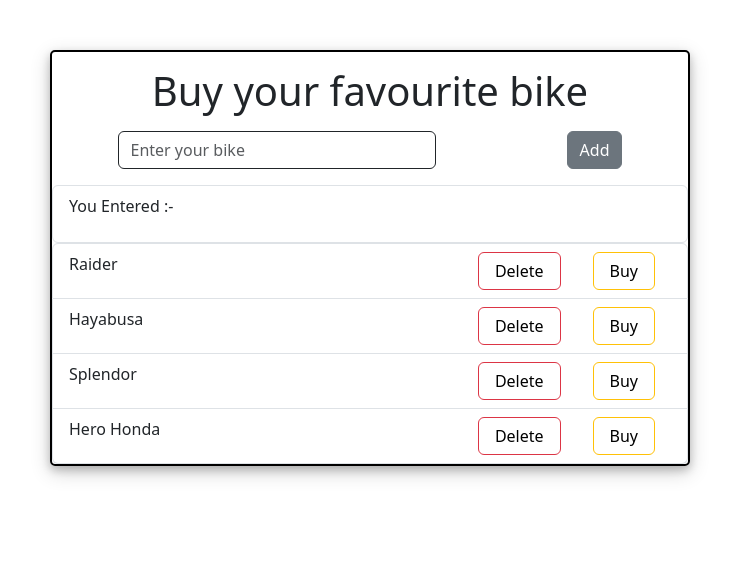
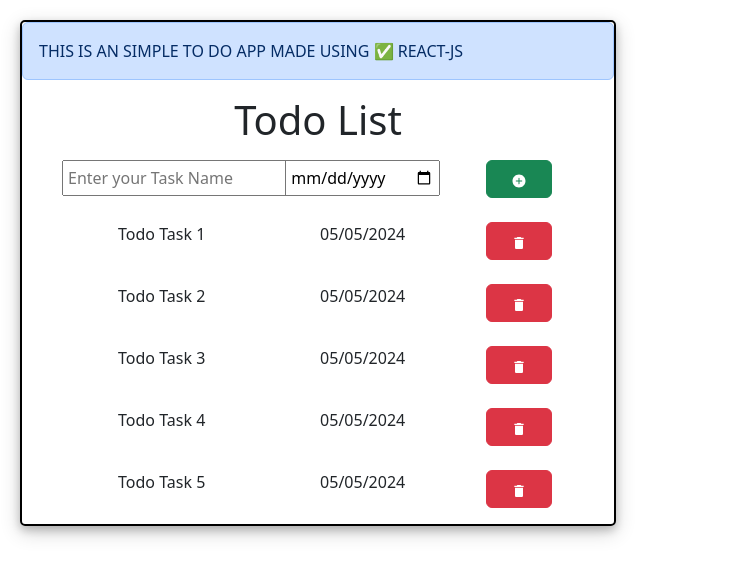
Before and after one commit to pritesh-1998/React-js, a React (Vite) app in the folder bootstrap-1/: page / in a window 1280 px wide. Shown: the top 576 px of the page, without its empty margins (0-747 px from the left). Built offline with nearby package versions, Linux system fonts and the light colour scheme.

Commit message:
completed todo and Calculator

```diff
--- a/bootstrap-1/package.json
+++ b/bootstrap-1/package.json
@@ -12,7 +12,10 @@
   "dependencies": {
     "bootstrap": "^5.3.3",
     "react": "^18.2.0",
-    "react-dom": "^18.2.0"
+    "react-dom": "^18.2.0",
+    "react-icons": "^5.2.1",
+    "sweetalert2": "^11.11.0",
+    "sweetalert2-react-content": "^5.0.7"
   },
   "devDependencies": {
     "@types/react": "^18.2.66",
--- a/bootstrap-1/src/App.css
+++ b/bootstrap-1/src/App.css
@@ -1,10 +1,9 @@
-/* #root {
-  max-width: 1280px;
-  margin: 0 auto;
-  padding: 2rem;
-  text-align: center;
-}
+ #root {
+   display: flex;
+   flex-wrap: wrap;
+ }
 
+ /*
 .logo {
   height: 6em;
   padding: 1.5em;
--- a/bootstrap-1/src/App.jsx
+++ b/bootstrap-1/src/App.jsx
@@ -16,14 +16,22 @@ function App() {
   // const [count, setCount] = useState(0)
   let bikes = ["Raider", "Hayabusa", "Splendor", "Hero Honda"];
   return (
-    <Container>
-      {/* <Clock /> */}
-      {/* <Healthyfood /> */}
-      {/* <Todo /> */}
-      {/* <Calc /> */}
-      <List Listitems={bikes} />
-      {/* <Heading heading={"Good Morning"} /> */}
-    </Container>
+    <>
+      {/* <Container>
+        <Clock />
+        <Healthyfood />
+      </Container> */}
+      <Container>
+        <Todo />
+      </Container>
+      {/* <Container>
+        <Calc />
+      </Container>
+      <Container>
+        <List Listitems={bikes} />
+        <Heading heading={"Good Morning"} />
+      </Container> */}
+    </>
   )
 }
 
--- a/bootstrap-1/src/components/Container.module.css
+++ b/bootstrap-1/src/components/Container.module.css
@@ -1,7 +1,7 @@
 .maincontainer {
     border: 2px solid black;
     border-radius: 5px;
-    margin: 50px;
+    margin: 20px;
     max-width: 50%;
     box-shadow: 0 4px 8px 0 rgba(0, 0, 0, 0.2), 0 6px 20px 0 rgba(0, 0, 0, 0.19);
 
--- a/bootstrap-1/src/components/Heading.module.css
+++ b/bootstrap-1/src/components/Heading.module.css
@@ -1,6 +1,7 @@
 .h1Class {
     text-align: center;
     margin-top: 15px;
+    padding: 20px;
     margin-bottom: 15px;
     /* background-color: aqua; */
 }
--- a/bootstrap-1/src/components/Todo.jsx
+++ b/bootstrap-1/src/components/Todo.jsx
@@ -1,27 +1,73 @@
+/* eslint-disable no-unused-vars */
+import { useState } from "react";
 import Alert from "./alert"
 import SingleTodo from "./TodoSingleItem"
+import { IoIosAddCircle } from "react-icons/io";
+import Swal from 'sweetalert2'
+import withReactContent from 'sweetalert2-react-content'
+const MySwal = withReactContent(Swal)
+
+// Try me!
 
 export default function Todo() {
+    let initialtodo = [{ id: 1, name: "Todo Task 1", date: "05/05/2024" }, { id: 2, name: "Todo Task 2", date: "05/05/2024" }, { id: 3, name: "Todo Task 3", date: "05/05/2024" }, { id: 4, name: "Todo Task 4", date: "05/05/2024" }, { id: 5, name: "Todo Task 5", date: "05/05/2024" }];
+    let [todo, setTodoList] = useState(initialtodo);
+    let [todoName, setTodoName] = useState("");
+    let [todoDate, setTodoDate] = useState("");
 
-    let todo = [{ id: 1, name: "Todo Task 1", date: "05/05/2024" }, { id: 2, name: "Todo Task 2", date: "05/05/2024" }, { id: 3, name: "Todo Task 3", date: "05/05/2024" }, { id: 4, name: "Todo Task 4", date: "05/05/2024" }, { id: 5, name: "Todo Task 5", date: "05/05/2024" }];
+    const addTask = (taskName, taskDate) => {
+        if (taskName != "" || taskDate != "") {
+            let count = todo.length;
+            let newTodoItem = [...todo, { id: count + 1, name: taskName, date: taskDate }];
+            setTodoList(newTodoItem);
+            Swal.fire({
+                title: "Good job!",
+                text: "You created a new Task!",
+                icon: "success"
+            });
+        }
+    }
+
+    let deleteTodo = (id) => {
+        MySwal.fire({
+            title: "Are you sure?",
+            text: "You won't be able to revert this!",
+            icon: "warning",
+            showCancelButton: true,
+            confirmButtonColor: "#3085d6",
+            cancelButtonColor: "#d33",
+            confirmButtonText: "Yes, delete it!"
+        }).then((result) => {
+            if (result.isConfirmed) {
+                const newData = todo.filter(value => { return value.id !== id });
+                setTodoList(newData);
+                MySwal.fire({
+                    title: "Deleted!",
+                    text: "Your file has been deleted.",
+                    icon: "success"
+                });
+            }
+        });
+    }
     return <>
         <Alert title={"THIS IS AN SIMPLE TO DO APP MADE USING ✅ REACT-JS"} />
         <div>
             <h1 className='text-center'>Todo List</h1>
             <div className="container text-center">
                 <div className="row p-2 m-2">
-                    <div className="col">
-                        <input type="text" className="p-1" name="" placeholder='Enter your Task Name' id="" />
+                    <div className="col-5">
+                        <input type="text" className="p-1" onChange={(e) => setTodoName(e.target.value)} value={todoName} name="taskName" placeholder='Enter your Task Name' id="" />
                     </div>
-                    <div className="col">
-                        <input type="datetime-local" className="p-1" name="" id="" />
+                    <div className="col-4">
+                        <input type="date" onChange={(e) => setTodoDate(e.target.value)} value={todoDate} className="p-1" name="taskDate" id="" />
                     </div>
-                    <div className="col">
-                        <button type="button" className="btn btn-success px-4">Add</button>
+                    <div className="col-3">
+                        <button type="button" onClick={() => addTask(todoName, todoDate)} className="btn btn-success px-4">
+                            <IoIosAddCircle /></button>
                     </div>
                 </div>
                 {todo.map((singleTodo) => (
-                    <SingleTodo key={singleTodo.id} todo={singleTodo}></SingleTodo>
+                    <SingleTodo key={singleTodo.id} onclickFunction={deleteTodo} todo={singleTodo}></SingleTodo>
                 ))}
             </div>
         </div>
--- a/bootstrap-1/src/components/TodoSingleItem.jsx
+++ b/bootstrap-1/src/components/TodoSingleItem.jsx
@@ -1,16 +1,18 @@
 /* eslint-disable react/prop-types */
-export default function SingleTodo({ todo }) {
+import { MdDelete } from "react-icons/md";
+
+export default function SingleTodo({ todo, onclickFunction }) {
     let { id, name, date } = todo;
     return <>
         <div className="row p-2 m-2">
-            <div className="col">
+            <div className="col-5">
                 <span>{name}</span>
             </div>
-            <div className="col">
+            <div className="col-4">
                 <span>{date}</span>
             </div>
-            <div className="col">
-                <button type="button" id={id} className="btn btn-danger px-4">Delete</button>
+            <div className="col-3">
+                <button type="button" onClick={() => onclickFunction(id)} id={id} className="btn btn-danger px-4"><MdDelete /></button>
             </div>
         </div>
     </>
--- a/bootstrap-1/src/components/bharatClock.jsx
+++ b/bootstrap-1/src/components/bharatClock.jsx
@@ -1,6 +1,6 @@
 export default function Clock() {
     let Clock = new Date().toLocaleString();
     return <>
-        <h1 className="text-center">Current time :- {Clock}</h1>
+        <h2 className="text-center" style={{ "padding": "10px" }}>Current time :- {Clock}</h2 >
     </>
 }
--- a/bootstrap-1/src/components/calculator/buttons.jsx
+++ b/bootstrap-1/src/components/calculator/buttons.jsx
@@ -1,8 +1,8 @@
 /* eslint-disable react/prop-types */
-export default function CalcButon({ columnIndex, s }) {
+export default function CalcButon({ columnIndex, s, onbuttonClicked }) {
     return <>
         <div key={columnIndex} className="col-lg-3 col-md-6">
-            <button className="btn btn-outline-secondary px-5">{s}</button>
+            <button onClick={e => onbuttonClicked(e, s)} className="btn btn-outline-secondary px-5">{s}</button>
         </div>
     </>
 }
--- a/bootstrap-1/src/components/calculator/calc.jsx
+++ b/bootstrap-1/src/components/calculator/calc.jsx
@@ -1,10 +1,25 @@
 /* eslint-disable no-unused-vars */
+import { useState } from "react";
 import Heading from "../Heading";
 import CalcButon from "./buttons";
 import styles from "./calc.module.css";
 
 export default function Calc() {
-    let arrCalc = [[1, 2, 3, "+"], [4, 5, 6, "-"], [7, 8, 9, "*"], [".", 0, "=", "/"], ["(", ")", "AC", "%"]]
+    let arrCalc = [[1, 2, 3, "+"], [4, 5, 6, "-"], [7, 8, 9, "*"], [".", 0, "=", "/"], ["(", ")", "AC", "%"]];
+    let [calcexpression, setcalcExpression] = useState("");
+    let buttonClicked = (e, valueClicked) => {
+        if (valueClicked == "AC") {
+            setcalcExpression("");
+        }
+        else if (valueClicked == "=") {
+            const result = eval(calcexpression);
+            setcalcExpression(result);
+        } else {
+            let newValue = calcexpression + valueClicked;
+            setcalcExpression(newValue);
+
+        }
+    }
     return (
         <div className="container">
             <Heading heading={"Simple Calculator"} />
@@ -13,14 +28,14 @@ export default function Calc() {
                     <div className="col-12">
                         <div className="input-group mb-3 border border-1 border-secondary">
                             <span className="input-group-text" id="inputGroup-sizing-default">Result :</span>
-                            <input type="text" className="form-control" aria-label="Sizing example input" aria-describedby="inputGroup-sizing-default"></input>
+                            <input type="text" value={calcexpression} readOnly className="form-control" aria-label="Sizing example input" aria-describedby="inputGroup-sizing-default"></input>
                         </div>
                     </div>
                 </div>
                 {arrCalc.map((row, rowIndex) => (
                     <div key={rowIndex} className="row gx-3 justify-content-center my-3">
                         {row.map((s, columnIndex) => (
-                            <CalcButon key={columnIndex} columnIndex={columnIndex} s={s} />
+                            <CalcButon key={columnIndex} onbuttonClicked={buttonClicked} columnIndex={columnIndex} s={s} />
                         ))}
                     </div>
                 ))}
```
Also changed, not shown: 1 other file (tests, documents, lock files or other folders).
